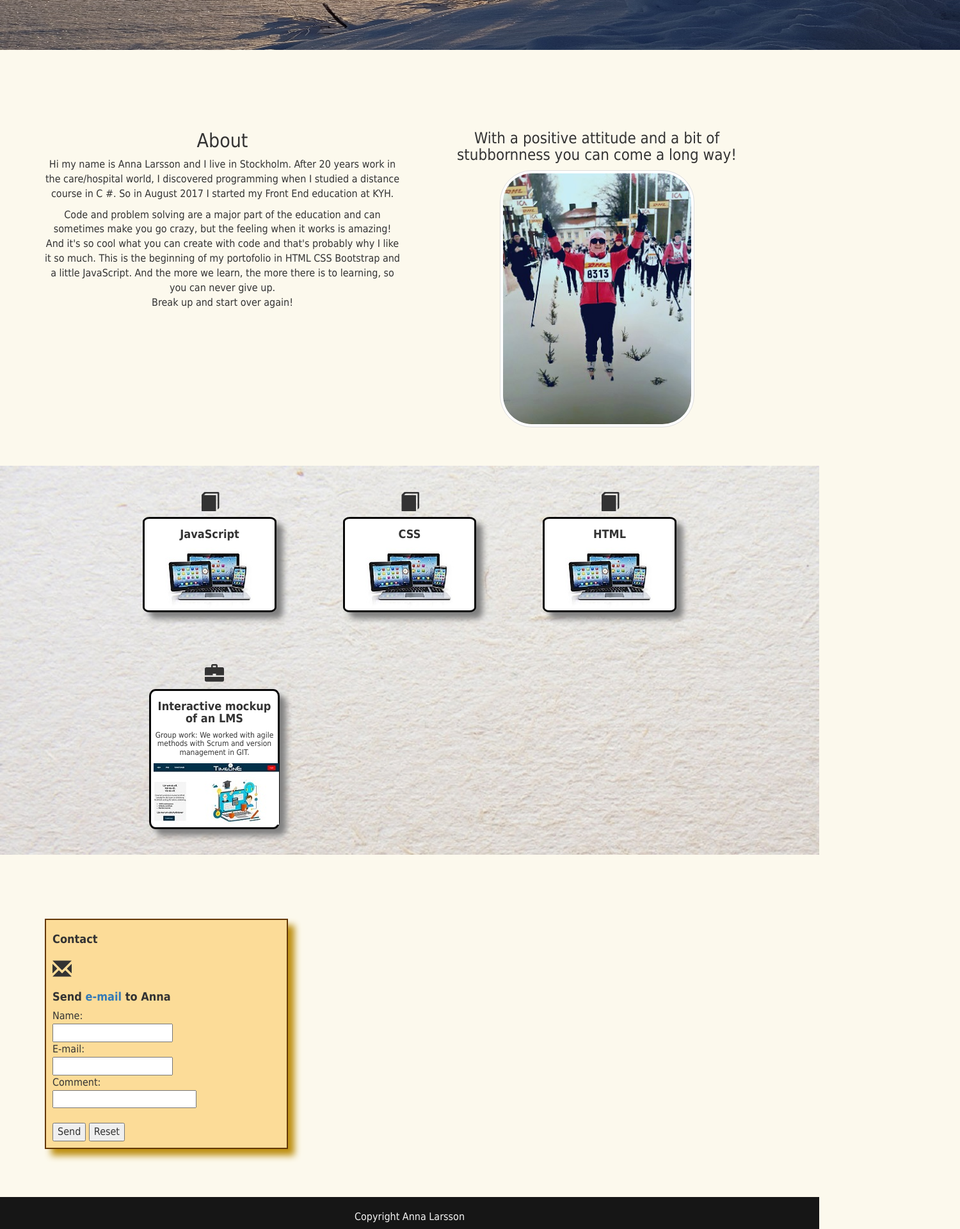
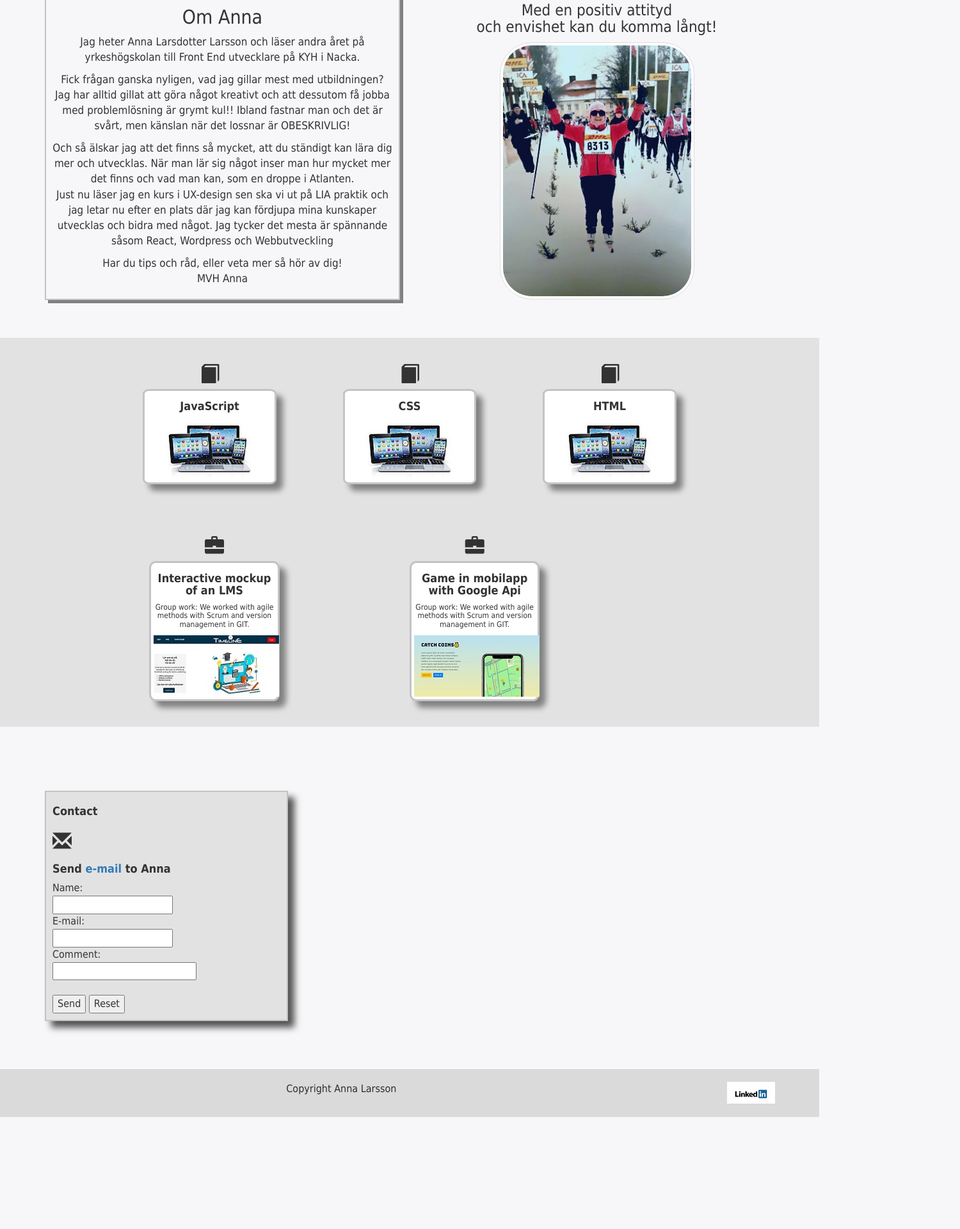
Before and after one commit to annaLarsson/Portfolio, a plain HTML site: page index.html in a window 1280 px wide. Shown: the part 522-2443 px from the top of the page at 64% size, 1500 px wide, since content can reach past the window. After the commit the page ends 2268 px from the top, so only its background shows below. Drawn offline with nearby package versions, Linux system fonts and the light colour scheme.

Commit message:
uppdatering

```diff
--- a/index.html
+++ b/index.html
@@ -12,42 +12,44 @@
 
   <body>
    <!--Detta är min fixerade navbar i bootstrap -->
-    <nav class="navbar navbar-inverse navbar-fixed-top">
+    <nav class="navbar navbar-default navbar-fixed-top">
       <div class="container-fluid">
         <div class="navbar-header">
-          <a class="navbar-brand" href="#">Annas Portofolio</a><!--länkar tillbaka till min navbar-->
+          <a class="navbar-brand" href="#">Annas Portfolio</a><!--länkar tillbaka till min navbar-->
         </div>
         <ul class="nav navbar-nav">
           <!--Har länkat sidorna i sidan med ett id-->
-          <li><a href="#Om">About</a></li>
-          <li><a href="#Jobb">My Work</a></li>
-          <li><a href="#Kontakt">Contact</a></li>
+          <li><a href="#Om">Om</a></li>
+          <li><a href="#Jobb">Jobb</a></li>
+          <li><a href="#Kontakt">Kontakt</a></li>
         </ul>
     </div></nav>
 
-      <header class="header">
-        <img src="landet2.jpg" class="img-fluid" alt="" width="1500" height="600">
+      <div class="header">
         <div class="centered"  onmouseover="mOver(this)" onmouseout="mOut(this)">
-        <h1>Front End student</h1></div>
-      </header>
+        <h1>Front End student</h1></div></div>
+
 
     <main class="container">
         <a id ="Om"></a>
       <div class="row text-center">
       <div class='col-sm-6 col-md-6' >
         <article>
-        <h2>About</h2>
-        <p>Hi my name is Anna Larsson and I live in Stockholm. After 20 years work in the care/hospital world, I discovered programming when I studied a distance course in C #.
-           So in August 2017 I started my Front End education at KYH.<br></p>
-        <p>Code and problem solving are a major part of the education and can sometimes make you go crazy,
-           but the feeling when it works is amazing! And it's so cool what you can create with code and that's probably why I like it so much.
-           This is the beginning of my portofolio in HTML CSS Bootstrap and a little JavaScript.
-           And the more we learn, the more there is to learning, so you can never give up.<br> Break up and start over again!</p>
+          <h2>Om Anna</h2>
+          <p> Jag heter Anna Larsdotter Larsson och läser andra året på yrkeshögskolan till Front End utvecklare på KYH i Nacka.</p>
+             <p>Fick frågan ganska nyligen, vad jag gillar mest med utbildningen?<br>
+             Jag har alltid gillat att göra något kreativt och att dessutom få jobba med problemlösning är grymt kul!!
+             Ibland fastnar man och det är svårt, men känslan när det lossnar är OBESKRIVLIG!</p>
+             <p>Och så älskar jag att det finns så mycket, att du ständigt kan lära dig mer och utvecklas. När man lär sig något inser man hur
+             mycket mer det finns och vad man kan, som en droppe i Atlanten.<br>
+             Just nu läser jag en kurs i UX-design sen ska vi ut på LIA praktik och jag letar nu efter en plats där jag kan fördjupa mina kunskaper
+             utvecklas och bidra med något. Jag tycker det mesta är spännande såsom React, Wordpress och Webbutveckling</p>
+             Har du tips och råd, eller veta mer så hör av dig!<br>MVH Anna</p>
         </article>
     </div>
       <div class='col-sm-6 col-md-6'>
       <div class='row text-center'>
-        <h3>With a positive attitude and a bit of<br>stubbornness you can come a long way!</h3>
+        <h3>Med en positiv attityd<br>och envishet kan du komma långt!</h3>
        <img src="anna2.jpg" class="img-thumbnail" alt="anna1" width="304" height="236">
       </div></div>
     </div></main>
@@ -105,7 +107,18 @@
                          <img class="card-img-top"  src="Skarmklipp.jpg" alt="bild2">
                    </div></div>
                  </div></div>
-          <div class='col-sm-6 col-md-8'></div>
+             <div class=' col-md-2'></div>
+
+                 <div class='col-sm-6 col-md-2'>
+                  <div class="row text-center">
+                        <i class="glyphicon glyphicon-briefcase"></i><!--märket för en bok-->
+                    <div class="card">
+                    <div class="card-body">
+                      <h4>Game in mobilapp with Google Api</h4>
+                      <h6>Group work: We worked with agile methods with Scrum and version management in GIT.</h6>
+                      <img class="card-img-top"  src="ananas.jpg" alt="bild3">
+                </div></div>
+              </div></div>
         </div></div></div>
 
          <div class="container">
@@ -131,6 +144,7 @@
           </div></div></div>
           <div class="kontakt1">
            <div class='col-sm-6 col-md-8'>
+        </div>
             <div class="row text-center">
              </div>
           </div></div></div>
@@ -138,8 +152,14 @@
         <footer class="footer">
            <div class="container-fluid">
            <div class="row text-center">
-          <div class='col-sm-12 col-md-12'><span>Copyright Anna Larsson</span>
-           <a id="Kontakt"></a>
+              <div class='col-sm-10 col-md-10'>
+                  <span>Copyright Anna Larsson</span>
+                 <a id="Kontakt"></a></div>
+           <div class='col-sm-2 col-md-2'>
+           <a href="https://www.linkedin.com/in/anna-larsdotter-larsson-985303156/">
+            <img class= "linkd" src="linked.jpg" alt="Linkedin" title="Linkedin"/></a>
+           </div>
+
         </div></div></div></footer>
 
 
--- a/style.css
+++ b/style.css
@@ -1,10 +1,13 @@
 body{
-    background-color:rgba(252, 249, 237, 0.986);
+    background-color:rgb(247, 246, 248);
     font-size:16px;
     font-family:Tahoma;
     margin:0;
 }
-h2, h3{
+.navbar{
+    background: rgb(219, 218, 218);
+}
+ h3{
     margin-top:125px;
 }
 h4{
@@ -13,6 +16,17 @@ h4{
 h1{
     font-size:50px;
     font-weight:bold;
+}
+.header{
+    height:400px ;
+    background-image:url(landet3.jpg) ;
+}
+article{
+    border:2px solid rgb(196, 195, 195);
+    box-shadow:5px 5px grey;
+    padding:10px;
+    font-size:17px;
+    margin-top:100px;
 }
 .centered {
     color:rgb(252, 249, 248);
@@ -24,7 +38,7 @@ h1{
     transform: translate(-50%, -50%);
 }
 .background-work{
-    background-image:url(beige.jpg);
+  background: rgb(226, 226, 226);
 }
 .glyphicon{
     font-size:30px;
@@ -36,7 +50,7 @@ h1{
     margin-top:10px;
 }
 .card-body{
-    border:3px solid rgb(7, 7, 7);
+    border:3px solid rgb(196, 195, 195);
     box-shadow:10px 10px 10px gray;
     border-radius: 5%;
     margin-bottom:40px;
@@ -44,19 +58,19 @@ h1{
     background-color:rgb(255, 255, 255);
 }
 .section1{
-    background-color:rgb(252, 220, 152);
-    box-shadow:10px 10px 10px rgb(189, 143, 17);
-    border:2px solid rgb(100, 56, 2);
+    background-color:rgb(226, 226, 226);
+    box-shadow:10px 10px 10px rgb(83, 83, 83);
+    border:2px solid rgb(196, 195, 195);
     padding:10px;
     margin:100px 0 50px 0;
 }
 .footer{
-    background-color:rgb(22, 22, 22);
+    background-color:rgb(219, 218, 218);
     margin-top:25px;
-    color:rgb(245, 245, 245);
+    color:rgb(46, 45, 45);
     padding-top:20px;
     width:100%;
-    height:50px;
+    height:75px;
 }
 .form-control{
     margin-top: 50px;
```
